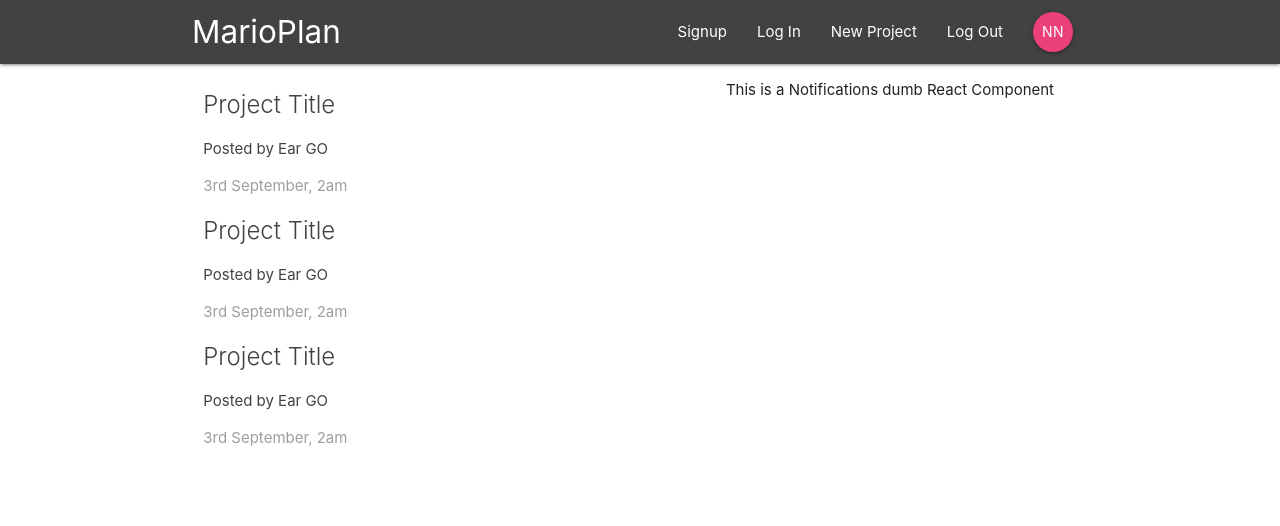
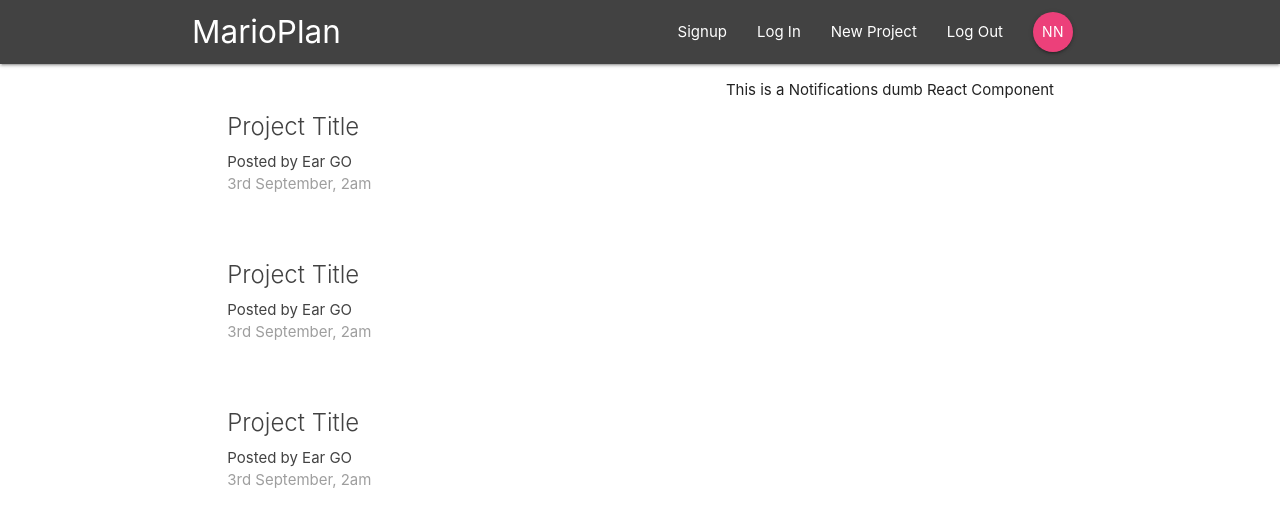
Before and after one commit to earGO/react-redux-firebase, a React (Create React App) app: page / in a window 1280 px wide. Shown: the top 526 px of the page. Built offline with nearby package versions, Linux system fonts and the light colour scheme.

Commit message:
done project-details route in router

```diff
--- a/src/components/Projects/ProjectDetails/ProjectDetails.js
+++ b/src/components/Projects/ProjectDetails/ProjectDetails.js
@@ -1,9 +1,21 @@
 import React from 'react';
 
-const ProjectDetails = () => {
+const ProjectDetails = (props) => {
+    const ID = props.match.params.id;
     return (
-        <div>
-            <p>This is a ProjectDetails dumb React Component</p>
+        <div className={'container section project-details'}>
+          <div className="card z-depth-0 project-summary">
+                <div className="card-context grey-text text-darken-3">
+                    <div className="card-content">
+                        <span className="card-title">Project Title - {ID}</span>
+                        <p>Lorem ipsum dolor sit amet, consectetur adipisicing elit. Adipisci alias aliquam commodi, consequatur cum, debitis dolorem doloremque ea enim eum ex expedita facilis in iusto laboriosam minima molestias natus nemo neque nesciunt nisi omnis perferendis placeat quaerat quo quod rem repudiandae saepe sed sint sit vero voluptas voluptates. Consequatur cupiditate error incidunt ipsam iure vel! Assumenda beatae dolore, dolorum et excepturi id inventore ipsum itaque maxime molestiae nisi nulla odio pariatur perspiciatis, provident quae quidem repellat temporibus totam velit, voluptas.</p>
+                    </div>
+                    <div className="card-action grey lighten-4 grey-text">
+                        <div className={""}>Posted by EarGO</div>
+                        <div className={""}>2nd Semptember, 2am</div>
+                    </div>
+                </div>
+            </div>
         </div>
 
     )
--- a/src/components/Projects/ProjectList/ProjectList.js
+++ b/src/components/Projects/ProjectList/ProjectList.js
@@ -1,31 +1,12 @@
 import React from 'react';
+import ProjectSummary from "../ProjectSummary/ProjectSummary";
 
 const ProjectList = () => {
     return (
         <div className={'project-list section'}>
-            <div className="card z-depth-0 project-summary">
-                <div className="card-context grey-text text-darken-3">
-                    <span className="card-title">Project Title</span>
-                    <p>Posted by Ear GO</p>
-                    <p className={'grey-text'}>3rd September, 2am</p>
-                </div>
-            </div>
-
-            <div className="card z-depth-0 project-summary">
-                <div className="card-context grey-text text-darken-3">
-                    <span className="card-title">Project Title</span>
-                    <p>Posted by Ear GO</p>
-                    <p className={'grey-text'}>3rd September, 2am</p>
-                </div>
-            </div>
-
-            <div className="card z-depth-0 project-summary">
-                <div className="card-context grey-text text-darken-3">
-                    <span className="card-title">Project Title</span>
-                    <p>Posted by Ear GO</p>
-                    <p className={'grey-text'}>3rd September, 2am</p>
-                </div>
-            </div>
+           <ProjectSummary/>
+           <ProjectSummary/>
+           <ProjectSummary/>
         </div>
 
     )
--- a/src/components/Projects/ProjectSummary/ProjectSummary.js
+++ b/src/components/Projects/ProjectSummary/ProjectSummary.js
@@ -2,8 +2,14 @@ import React from 'react';
 
 const ProjectSummary = () => {
     return (
-        <div>
-            <p>This is a ProjectSummary dumb React Component</p>
+        <div className="card z-depth-0 project-summary">
+            <div className="card-context grey-text text-darken-3">
+                <div className="card-content">
+                    <span className="card-title">Project Title</span>
+                    <p>Posted by Ear GO</p>
+                    <p className={'grey-text'}>3rd September, 2am</p>
+                </div>
+            </div>
         </div>
 
     )
--- a/src/containers/App/App.js
+++ b/src/containers/App/App.js
@@ -1,7 +1,9 @@
+
 import React from 'react';
 import { BrowserRouter,Switch,Route } from "react-router-dom";
 import Navbar from "../../components/Layout/Navbar/Navbar";
 import Dashboard from "../../components/Dashboard/Dashboard/Dashboard";
+import ProjectDetails from "../../components/Projects/ProjectDetails/ProjectDetails";
 
 function App() {
     return (
@@ -10,6 +12,7 @@ function App() {
                 <Navbar/>
                 <Switch>
                     <Route exact path={'/'} component={Dashboard}/>
+                    <Route path={'/project/:id'} component={ProjectDetails}/>
                 </Switch>
             </div>
         </BrowserRouter>
--- a/src/index.js
+++ b/src/index.js
@@ -4,7 +4,8 @@ import './index.css';
 import App from './containers/App/App';
 import * as serviceWorker from './serviceWorker';
 
-ReactDOM.render(<App />, document.getElementById('root'));
+ReactDOM.render(<App />
+                , document.getElementById('root'));
 
 // If you want your app to work offline and load faster, you can change
 // unregister() to register() below. Note this comes with some pitfalls.
```
Lines whose indentation alone changed are shown as unchanged.
